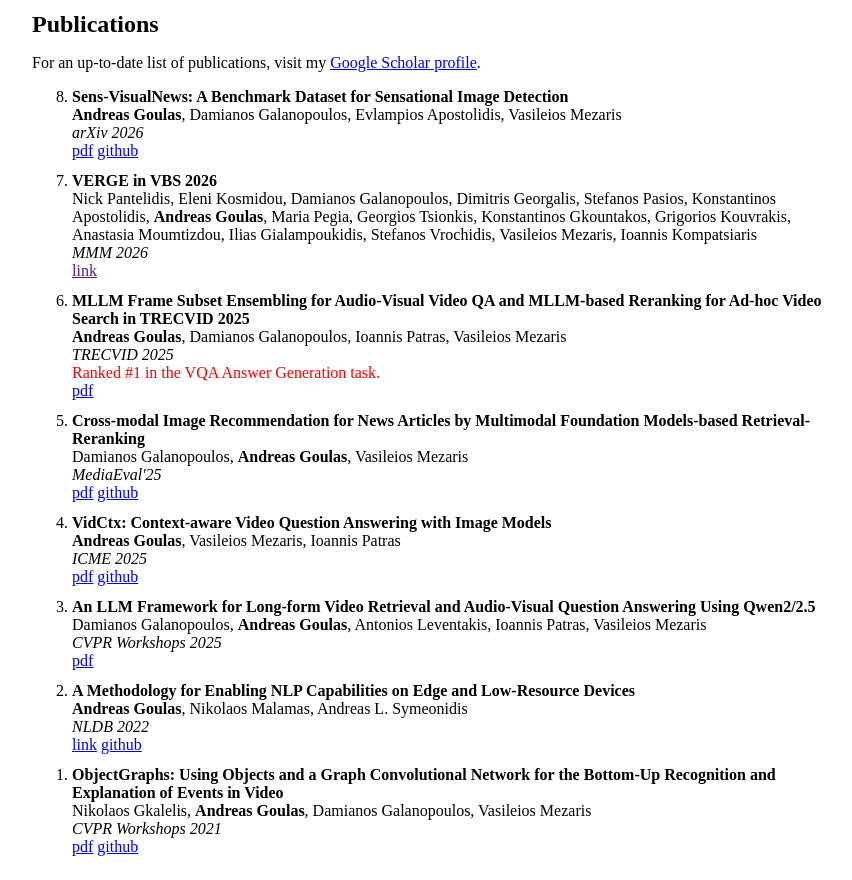
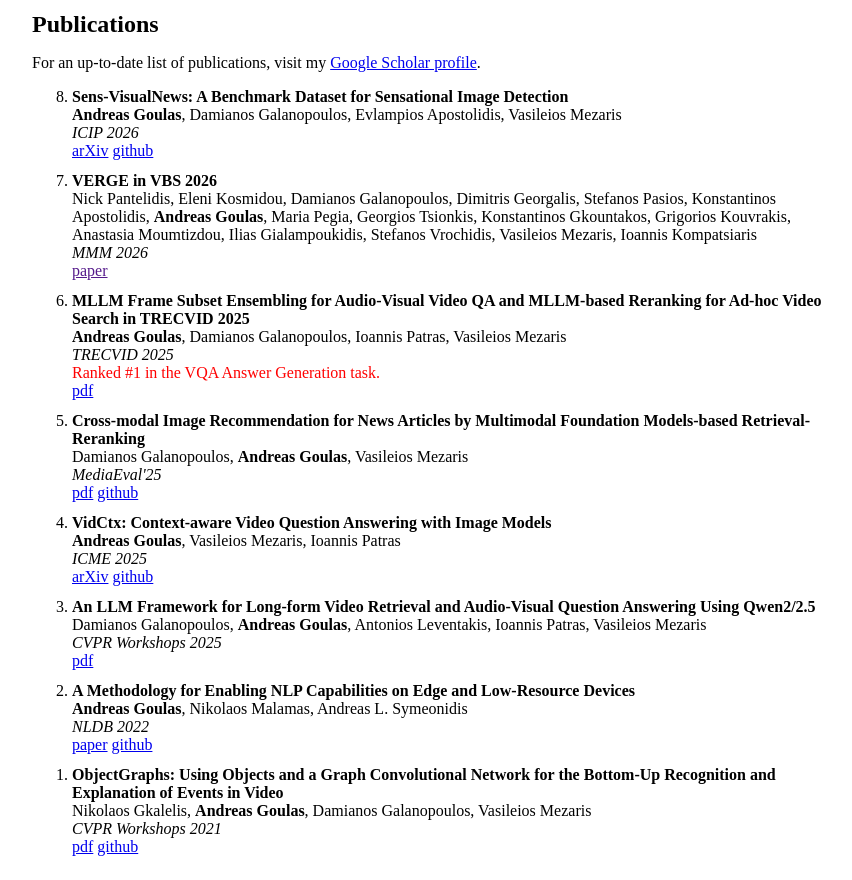
Before and after one commit to andreasgoulas/andreasgoulas.github.io, a plain HTML site: page index.html in a window 1280 px wide. Shown: the part 280-1160 px from the top of the page, without its empty margins (208-1060 px from the left). Drawn offline with Linux system fonts and the light colour scheme.

Commit message:
Update index.html

```diff
--- a/index.html
+++ b/index.html
@@ -26,9 +26,9 @@
           <li>
             <div class="pub-title">Sens-VisualNews: A Benchmark Dataset for Sensational Image Detection</div>
             <div class="pub-authors"><strong>Andreas Goulas</strong>, Damianos Galanopoulos, Evlampios Apostolidis, Vasileios Mezaris</div>
-            <div class="pub-venue">arXiv 2026</div>
+            <div class="pub-venue">ICIP 2026</div>
             <div class="pub-links">
-              <a href="https://arxiv.org/pdf/2605.10394">pdf</a>
+              <a href="https://arxiv.org/pdf/2605.10394">arXiv</a>
               <a href="https://github.com/IDT-ITI/Sens-VisualNews">github</a>
             </div>
           </li>
@@ -37,7 +37,7 @@
             <div class="pub-authors">Nick Pantelidis, Eleni Kosmidou, Damianos Galanopoulos, Dimitris Georgalis, Stefanos Pasios, Konstantinos Apostolidis, <strong>Andreas Goulas</strong>, Maria Pegia, Georgios Tsionkis, Konstantinos Gkountakos, Grigorios Kouvrakis, Anastasia Moumtizdou, Ilias Gialampoukidis, Stefanos Vrochidis, Vasileios Mezaris, Ioannis Kompatsiaris</div>
             <div class="pub-venue">MMM 2026</div>
             <div class="pub-links">
-              <a href="">link</a>
+              <a href="">paper</a>
             </div>
           </li>
           <li>
@@ -63,7 +63,7 @@
             <div class="pub-authors"><strong>Andreas Goulas</strong>, Vasileios Mezaris, Ioannis Patras</div>
             <div class="pub-venue">ICME 2025</div>
             <div class="pub-links">
-              <a href="https://arxiv.org/pdf/2412.17415">pdf</a>
+              <a href="https://arxiv.org/pdf/2412.17415">arXiv</a>
               <a href="https://github.com/IDT-ITI/VidCtx">github</a>
             </div>
           </li>
@@ -79,7 +79,7 @@
             <div class="pub-authors"><strong>Andreas Goulas</strong>, Nikolaos Malamas, Andreas L. Symeonidis</div>
             <div class="pub-venue">NLDB 2022</div>
             <div class="pub-links">
-              <a href="https://link.springer.com/chapter/10.1007/978-3-031-08473-7_18">link</a>
+              <a href="https://link.springer.com/chapter/10.1007/978-3-031-08473-7_18">paper</a>
               <a href="https://github.com/andreasgoulas/greek-bert-distil">github</a>
             </div>
           </li>
```
